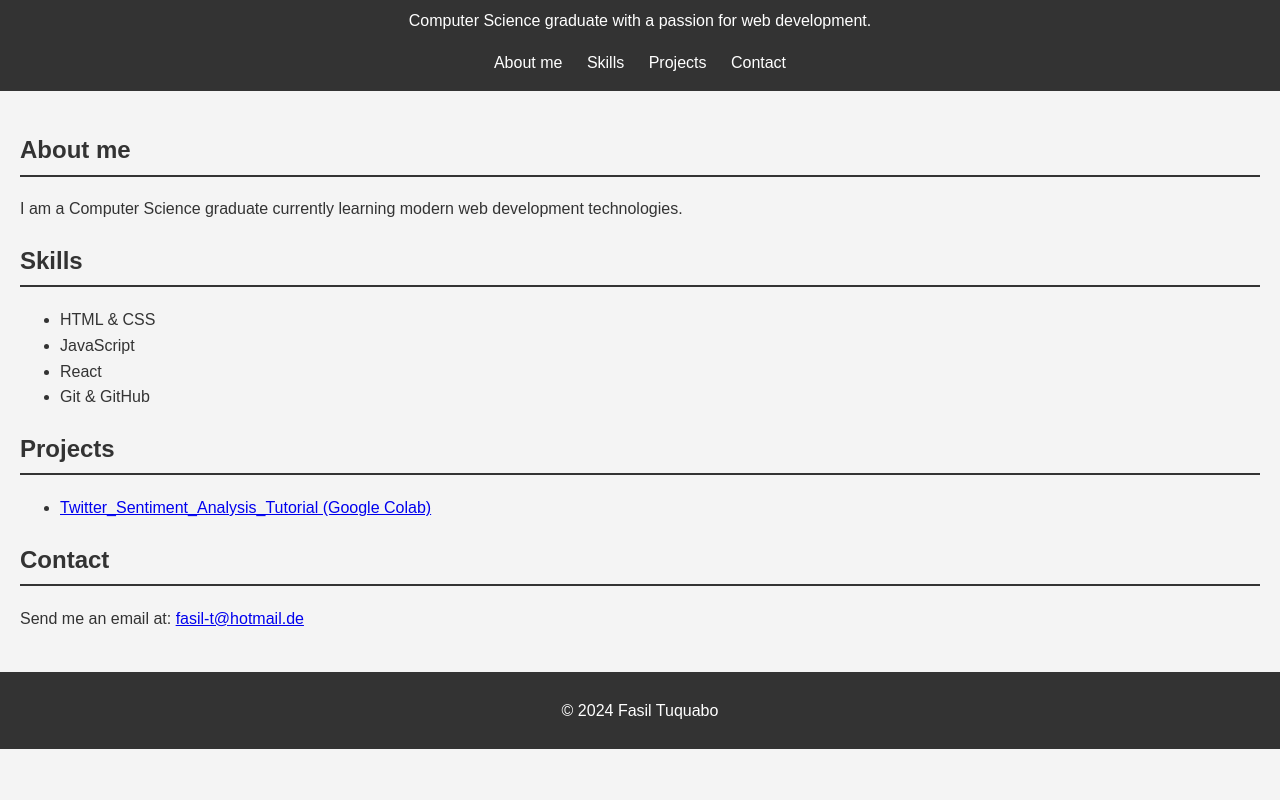
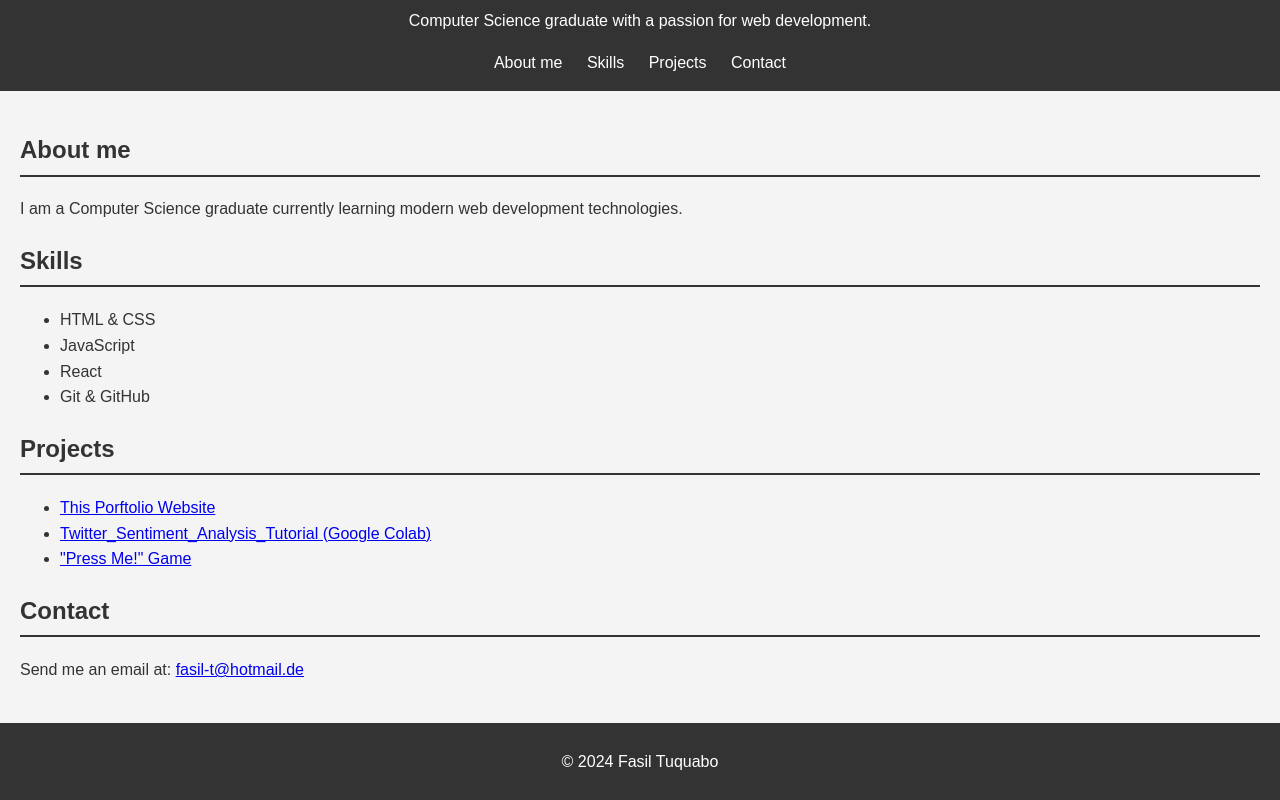
Before and after one commit to CodeAI7/portfolio-website, a plain HTML site: page index.html in a window 1280 px wide. Shown: the part 102-902 px from the top of the page. Before the commit the page ends 851 px from the top, so only its background shows below. Drawn offline with Linux system fonts and the light colour scheme.

Commit message:
added two projects

```diff
--- a/index.html
+++ b/index.html
@@ -37,11 +37,9 @@
     <section id="projects">
       <h2>Projects</h2>
       <ul>
-        <li>
-          <a href="https://colab.research.google.com/github/CodeAI7/twitter_sentiment_analysis_tutorial/blob/main/Twitter_Sentiment_Analysis_Tutorial.ipynb" target="_blank">
-            Twitter_Sentiment_Analysis_Tutorial (Google Colab)
-          </a>
-        </li>
+        <li><a href="https://github.com/CodeAI7/portfolio-website" target="_blank">This Porftolio Website</a></li>
+        <li><a href="https://colab.research.google.com/github/CodeAI7/twitter_sentiment_analysis_tutorial/blob/main/Twitter_Sentiment_Analysis_Tutorial.ipynb" target="_blank">Twitter_Sentiment_Analysis_Tutorial (Google Colab)</a></li>
+        <li><a href="https://github.com/CodeAI7/Press_Me" target="_blank">"Press Me!" Game</a></li>
       </ul>
     </section>
 
```
